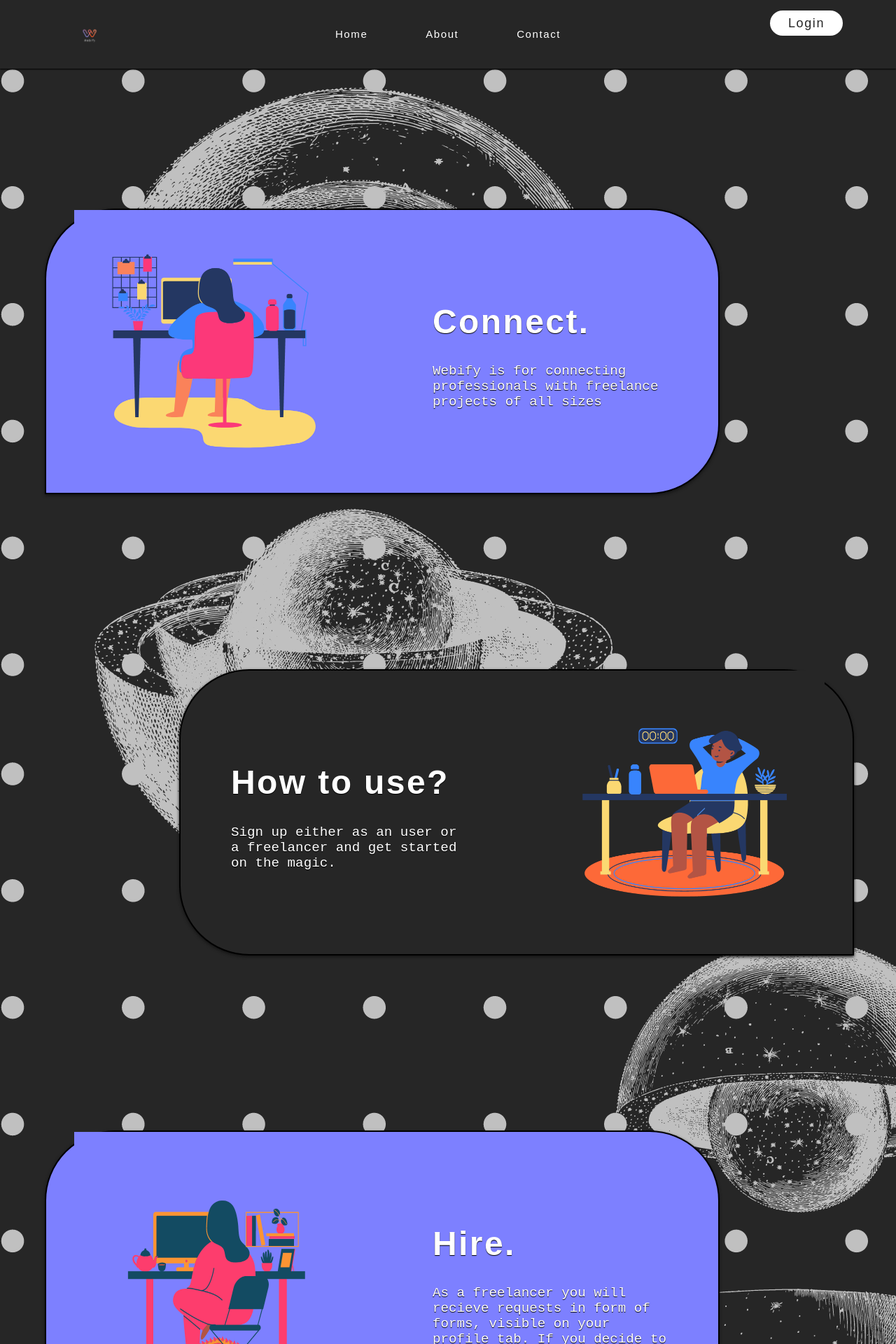
After one commit to lisa1ynn/webify, a PHP site: page /public/about.php in a window 1280 px wide. The commit adds this page. Shown: the top 1920 px of the page at 70% size. Run offline with PHP 8.4, Linux system fonts and the light colour scheme.

Commit message:
Some changes, Ann's about pg

```diff
--- a/private/credentials.php
+++ b/private/credentials.php
@@ -1,7 +1,7 @@
 <?php
 // the second value in each bracket changes based on your own db configuration
 define("DB_SERVER", 'localhost');
-define("DB_USER", 'emil');
-define("DB_PASS", 'password');
+define("DB_USER", 'webify');
+define("DB_PASS", '12345678');
 define("DB_NAME", 'webify');
 ?>
--- /dev/null
+++ b/public/about.php
@@ -0,0 +1,177 @@
+<?php include'./components/menubar.php' ?>
+<!DOCTYPE html>
+<html>
+    <head>
+        <meta charset="utf-8">
+        <meta http-equiv="X-UA-Compatible" content="IE=edge">
+        <link href="https://fonts.googleapis.com/css?family=Archivo:500|Open+Sans:300,700" rel="stylesheet">
+        <link rel="stylesheet" href="https://unpkg.com/aos@next/dist/aos.css" />
+        <link rel="stylesheet" href="./general.css?v=<?php echo time(); ?>"/>
+        <title>About</title>
+        <meta name="viewport" content="width=device-width, initial-scale=1">
+
+        <style>
+            body {
+                background-color: #262626;
+                margin: 0px;
+            }
+
+            .background-img {
+                position: fixed;
+                z-index: 0;
+                transition: 0.3s;
+                object-fit: none;
+            }
+
+            body .background-img:nth-child(1) {
+                width: 200px;
+                top: 30px;
+            }
+
+            body .background-img:nth-child(2) {
+                width: 400px;
+                left: 500px;
+                top: 300px;
+            }
+
+            body .background-img:nth-child(3) {
+                width: 100px;
+                left: 60px;
+                top: 600px;
+            }
+
+            .content {
+                position: relative;
+                z-index: 1;
+            }
+
+            .section-1 {
+                font-family: 'Courier New', Courier, monospace;
+                border-radius: 100px 100px 100px 0px;
+                margin-left: 5%;
+                margin-top: 200px;
+                width: 75%;
+                display: grid;
+                grid-template-columns: 50% 50%;
+                background-color: #7D80FF;
+                border: solid 2px black;
+                box-shadow: 0px 2px 4px #151515;
+            }
+
+            .section-img {
+                width: 400px;
+                height: 400px;
+                margin: 0 auto;
+                height: 100%;
+                vertical-align: middle;
+            }
+
+            .text-section-1 {
+                color: white;
+                text-shadow: 0px 1px 1px black;
+                padding: 100px 15%;
+            }
+
+            .text-section-1 > h1, .text-section-2 > h1, .text-section-3 > h1 {
+                font-size: 3rem;
+            }
+
+            .text-section-1 > p, .text-section-2 > p, .text-section-3 > p {
+                font-size: 1.2rem;
+            }
+
+            .section-2 {
+                font-family: 'Courier New', Courier, monospace;
+                border-radius: 100px 100px 0px 100px;
+                margin-left: 20%;
+                margin-top: 250px;
+                width: 75%;
+                display: grid;
+                grid-template-columns: 50% 50%;
+                background-color: #262626;
+                border: solid 2px black;
+                box-shadow: 0px 2px 4px #151515;
+            }
+
+            .text-section-2 {
+                color: white;
+                text-shadow: 0px 1px 1px black;
+                padding: 100px 15%;
+            }
+
+            .section-3 {
+                font-family: 'Courier New', Courier, monospace;
+                border-radius: 100px 100px 100px 0px;
+                margin-left: 5%;
+                margin-top: 250px;
+                margin-bottom: 500px;
+                width: 75%;
+                display: grid;
+                grid-template-columns: 50% 50%;
+                background-color: #7D80FF;
+                border: solid 2px black;
+                box-shadow: 0px 2px 4px #151515;
+            }
+
+            .text-section-3 {
+                color: white;
+                text-shadow: 0px 1px 1px black;
+                padding: 100px 15%;
+            }
+
+
+        </style>
+    </head>
+    <body>
+    <script src="https://unpkg.com/aos@next/dist/aos.js"></script>
+    <script>
+        AOS.init({ duration: 1000 });
+     </script>
+        <img src="./pictures/abtbackground.png" class='background-img'/>
+        <img src="./pictures/abtbackground.png" class='background-img'/>
+        <img src="./pictures/abtbackground.png" class='background-img'/>
+        <div class="content">
+            <div class="section-1" data-aos="fade-right">
+                <img class="section-img" src="./pictures/abt-section-1.png" />
+                <div class="text-section-1">
+                    <h1>Connect.</h1>
+                    <p>Webify is for connecting professionals with freelance projects of all sizes</p>
+                </div>
+            </div>
+            <div class="section-2" data-aos="fade-left">
+                <div class="text-section-2">
+                    <h1>How to use?</h1>
+                    <p>Sign up either as an user or a freelancer and get started on the magic.</p>
+                </div>
+                <img class="section-img" src="./pictures/abt-section-3.png" />
+            </div>
+            <div class="section-3" data-aos="fade-right">
+                <img class="section-img" src="./pictures/abt-section-2.png" />
+                <div class="text-section-1">
+                    <h1>Hire.</h1>
+                    <p>As a freelancer you will recieve requests in form of forms, visible on your profile tab. If you decide to accept or reject the offer, respond accordingly via email to the user.</p>
+                </div>
+            </div>
+
+
+        </div>
+        <script>
+            const handleScroll = event => {
+                const scrollPosition =
+                    event
+                        .target
+                        .scrollingElement
+                        .scrollTop;
+
+                const images =
+                    document.querySelectorAll(".background-img");
+
+                images.forEach((element) => {
+                    element.style.transform =
+                        `translate(0, ${scrollPosition / 50}px)`;
+                });
+            };
+            window.addEventListener("scroll", handleScroll)
+        </script>
+    </body>
+</html>
--- a/public/components/menubar.php
+++ b/public/components/menubar.php
@@ -3,9 +3,11 @@
   <head>
     <meta charset="utf-8" />
     <title>Home</title>
+    <link href="https://fonts.googleapis.com/css?family=Archivo:500|Open+Sans:300,700" rel="stylesheet">
     <meta name="viewport" content="width=device-width, initial-scale=1" />
     <style>
         .top-bar-container {
+          font-family: 'Open Sans', sans-serif;
           background-color: #262626;
           position: sticky;
           top: 0;
@@ -94,7 +96,7 @@
       </div>
       <div class="navigation-bar">
         <li><a class="nav-item" href="/webify/public/mainpage.php">Home</a></li>
-        <li><a class="nav-item" href="#about">About</a></li>
+        <li><a class="nav-item" href="/webify/public/about.php">About</a></li>
         <li><a class="nav-item" href="#contact">Contact</a></li>
       </div>
       <div class="login-button">
```
Also changed, not shown: public/freelancer.php (+41 -4 lines), public/mainpage.php (+24 -11 lines), public/pictures/abt-section-1.png (added), public/pictures/abt-section-2.png (added), public/pictures/abt-section-3.png (added), public/pictures/abtbackground.png (added).
